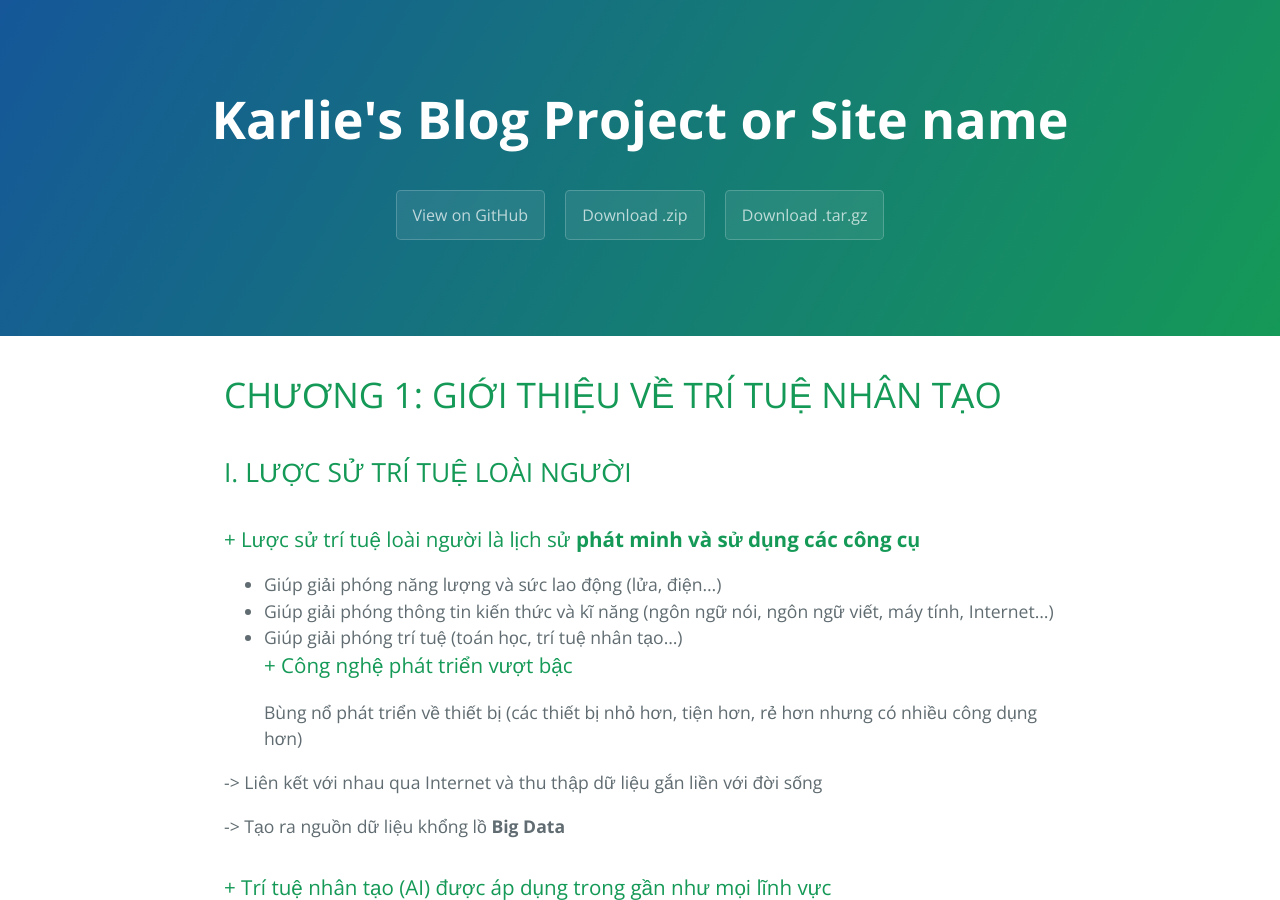
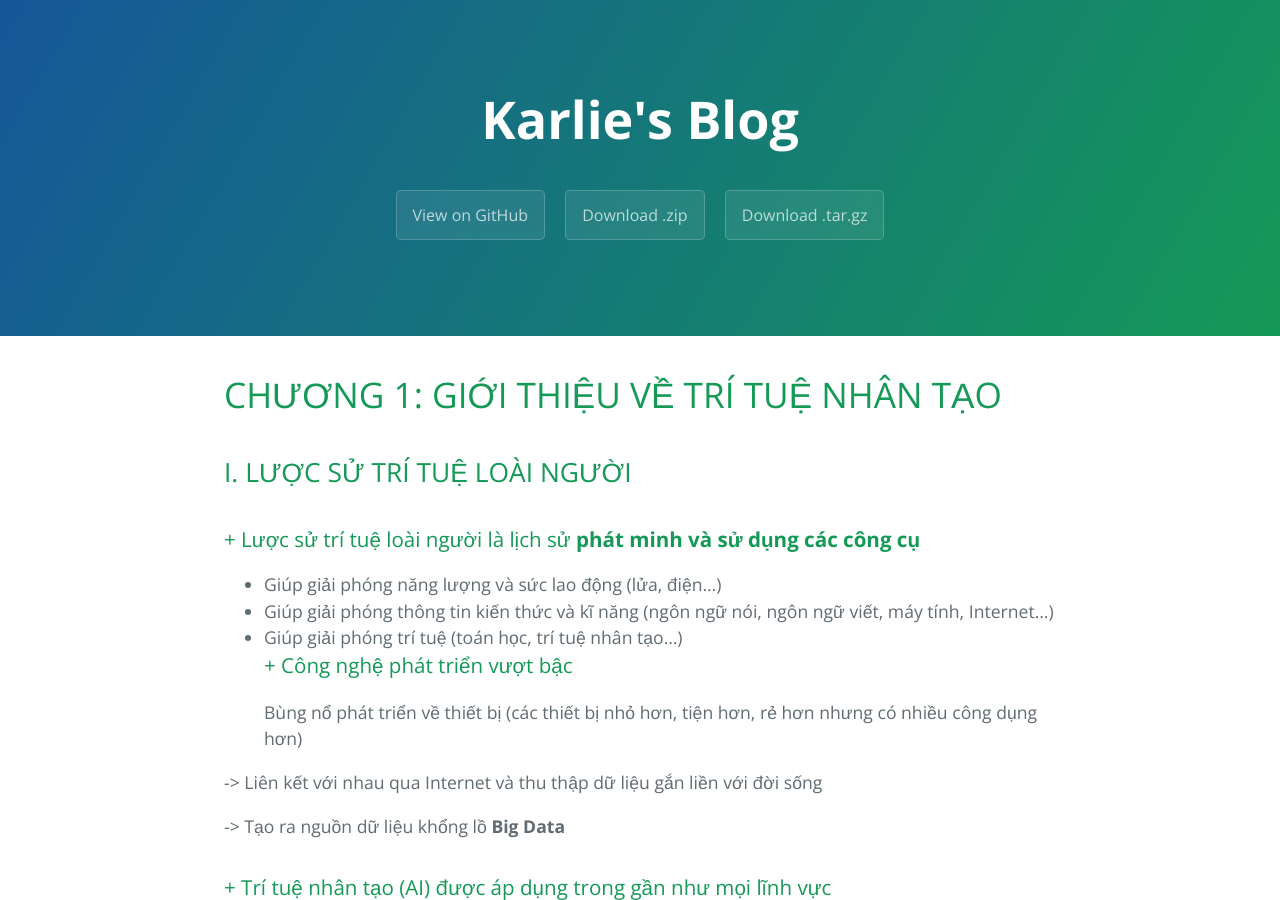
Before and after one commit to karliele/1st-repo, a Jekyll site: the page built from MathAIR'19.01.[1].md, in a window 1280 px wide and 900 px high. Built offline with Jekyll 4.4.1, drawn with Linux system fonts in a browser that asks for light colours; our own code applies the rules of GitHub Pages for plain Markdown files; some of the changed text lies outside the part shown.

Commit message:
Update _config.yml

```diff
--- a/_config.yml
+++ b/_config.yml
@@ -1,5 +1,5 @@
 # Setup
-title: Karlie's Blog       Project or Site name
+title: Karlie's Blog
 description:      An amateur approach to programming
 baseurl:      ""
 paginate:  4   1
```
